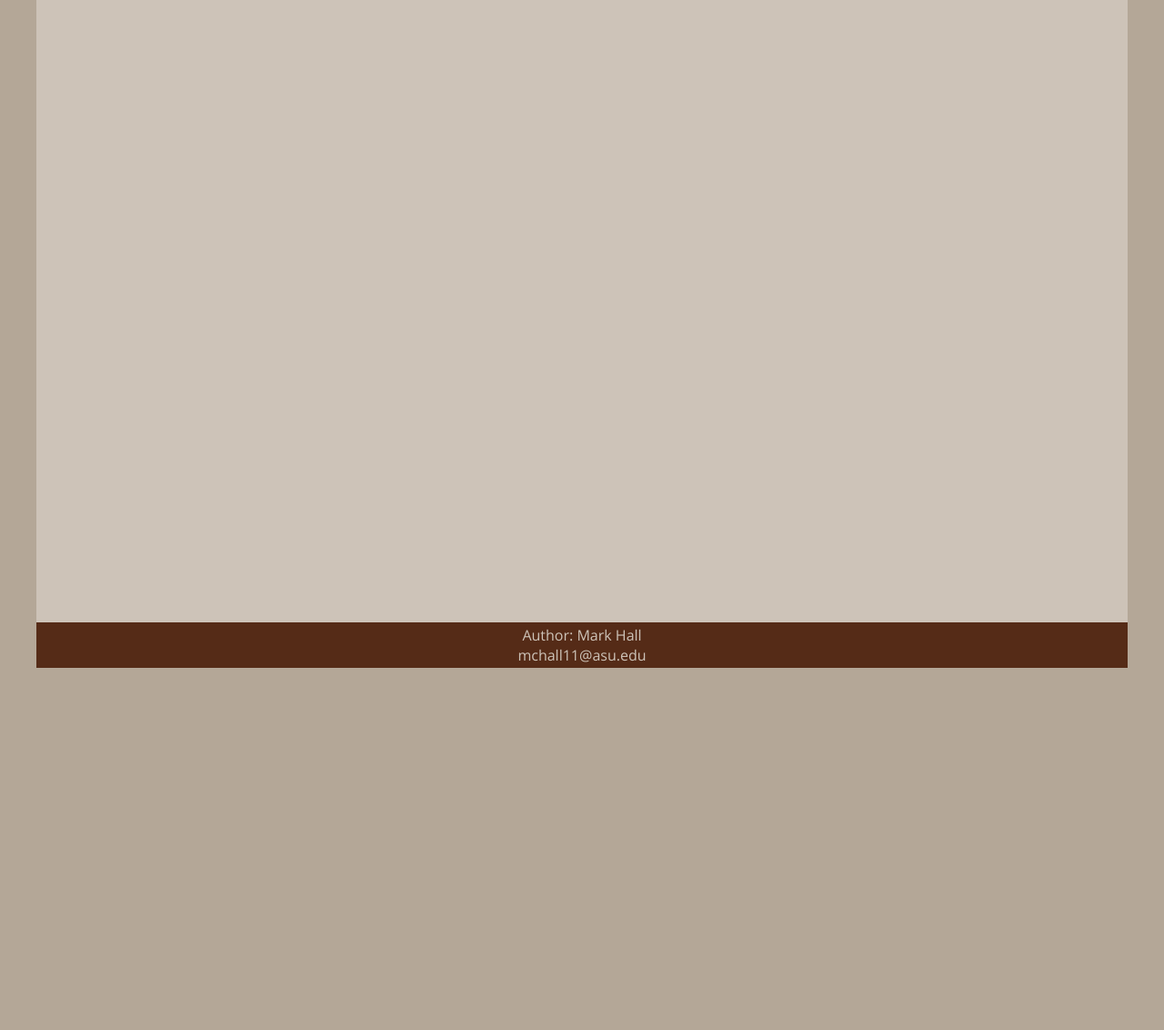
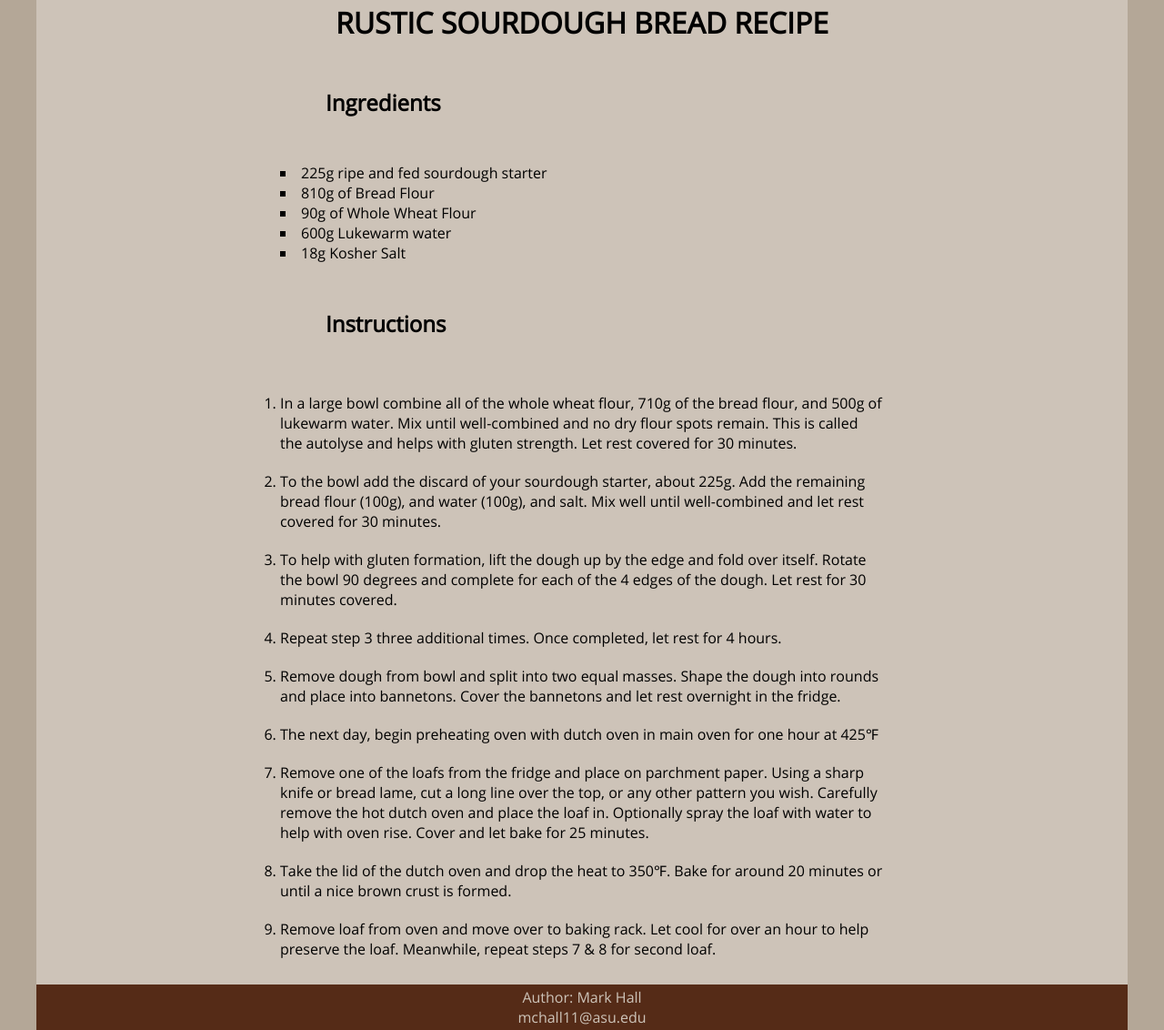
Before and after one commit to Mark-C-Hall/soudough-site, a plain HTML site: page bake.html in a window 1280 px wide. Shown: the part 66-1198 px from the top of the page at 91% size. Before the commit the page ends 800 px from the top, so only its background shows below. Drawn offline with Linux system fonts and the light colour scheme.

Commit message:
Add content for bake.html

```diff
--- a/bake.html
+++ b/bake.html
@@ -22,7 +22,65 @@
         </div>
       </nav>
 
-      <main id="bake"></main>
+      <main id="bake">
+        <h1>Rustic Sourdough Bread recipe</h1>
+        <h2>Ingredients</h2>
+        <ul>
+          <li>225g ripe and fed sourdough starter</li>
+          <li>810g of Bread Flour</li>
+          <li>90g of Whole Wheat Flour</li>
+          <li>600g Lukewarm water</li>
+          <li>18g Kosher Salt</li>
+        </ul>
+        <h2>Instructions</h2>
+        <ol>
+          <li>
+            In a large bowl combine all of the whole wheat flour, 710g of the
+            bread flour, and 500g of lukewarm water. Mix until well-combined and
+            no dry flour spots remain. This is called the autolyse and helps
+            with gluten strength. Let rest covered for 30 minutes.
+          </li>
+          <li>
+            To the bowl add the discard of your sourdough starter, about 225g.
+            Add the remaining bread flour (100g), and water (100g), and salt.
+            Mix well until well-combined and let rest covered for 30 minutes.
+          </li>
+          <li>
+            To help with gluten formation, lift the dough up by the edge and
+            fold over itself. Rotate the bowl 90 degrees and complete for each
+            of the 4 edges of the dough. Let rest for 30 minutes covered.
+          </li>
+          <li>
+            Repeat step 3 three additional times. Once completed, let rest for 4
+            hours.
+          </li>
+          <li>
+            Remove dough from bowl and split into two equal masses. Shape the
+            dough into rounds and place into bannetons. Cover the bannetons and
+            let rest overnight in the fridge.
+          </li>
+          <li>
+            The next day, begin preheating oven with dutch oven in main oven for
+            one hour at 425&#8457;
+          </li>
+          <li>
+            Remove one of the loafs from the fridge and place on parchment
+            paper. Using a sharp knife or bread lame, cut a long line over the
+            top, or any other pattern you wish. Carefully remove the hot dutch
+            oven and place the loaf in. Optionally spray the loaf with water to
+            help with oven rise. Cover and let bake for 25 minutes.
+          </li>
+          <li>
+            Take the lid of the dutch oven and drop the heat to 350&#8457;. Bake
+            for around 20 minutes or until a nice brown crust is formed.
+          </li>
+          <li>
+            Remove loaf from oven and move over to baking rack. Let cool for
+            over an hour to help preserve the loaf. Meanwhile, repeat steps 7 &
+            8 for second loaf.
+          </li>
+        </ol>
+      </main>
       <footer>
         <p>
           Author: Mark Hall<br />
--- a/css/main.css
+++ b/css/main.css
@@ -67,6 +67,12 @@ main {
   padding: 18px;
 }
 
+h1 {
+  text-align: center;
+  text-transform: uppercase;
+  margin-bottom: 50px;
+}
+
 footer {
   text-align: center;
   padding: 3px;
@@ -83,11 +89,6 @@ footer a {
 
 .title {
   padding: 20px 0;
-}
-
-#landing h1 {
-  text-align: center;
-  text-transform: uppercase;
 }
 
 #landing p {
@@ -127,11 +128,6 @@ footer a {
 
 /* About.html */
 
-#about h1 {
-  text-align: center;
-  text-transform: uppercase;
-}
-
 #about img {
   width: 25%;
   float: left;
@@ -150,10 +146,6 @@ footer a {
 }
 
 /* history.html */
-#history h1 {
-  text-align: center;
-  margin-bottom: 50px;
-}
 
 #history h2 {
   margin-left: 10px;
@@ -186,10 +178,6 @@ footer a {
   margin: auto;
 }
 
-#tools h1 {
-  text-align: center;
-}
-
 #tools h2 {
   margin: 20px 0;
   text-transform: uppercase;
@@ -212,11 +200,6 @@ footer a {
 }
 
 /* starter.html */
-#starter h1 {
-  text-align: center;
-  text-transform: uppercase;
-  margin-bottom: 50px;
-}
 
 #starter .instructions-container {
   width: 900px;
@@ -257,3 +240,22 @@ footer a {
   background-color: #b4a797;
   color: #191416;
 }
+
+/* bake.html */
+#bake {
+  width: 700px;
+  margin: auto;
+}
+
+#bake h2 {
+  margin: 50px;
+}
+
+#bake ul {
+  list-style-position: inside;
+  list-style-type: square;
+}
+
+#bake ol li {
+  padding: 10px 0;
+}
```
